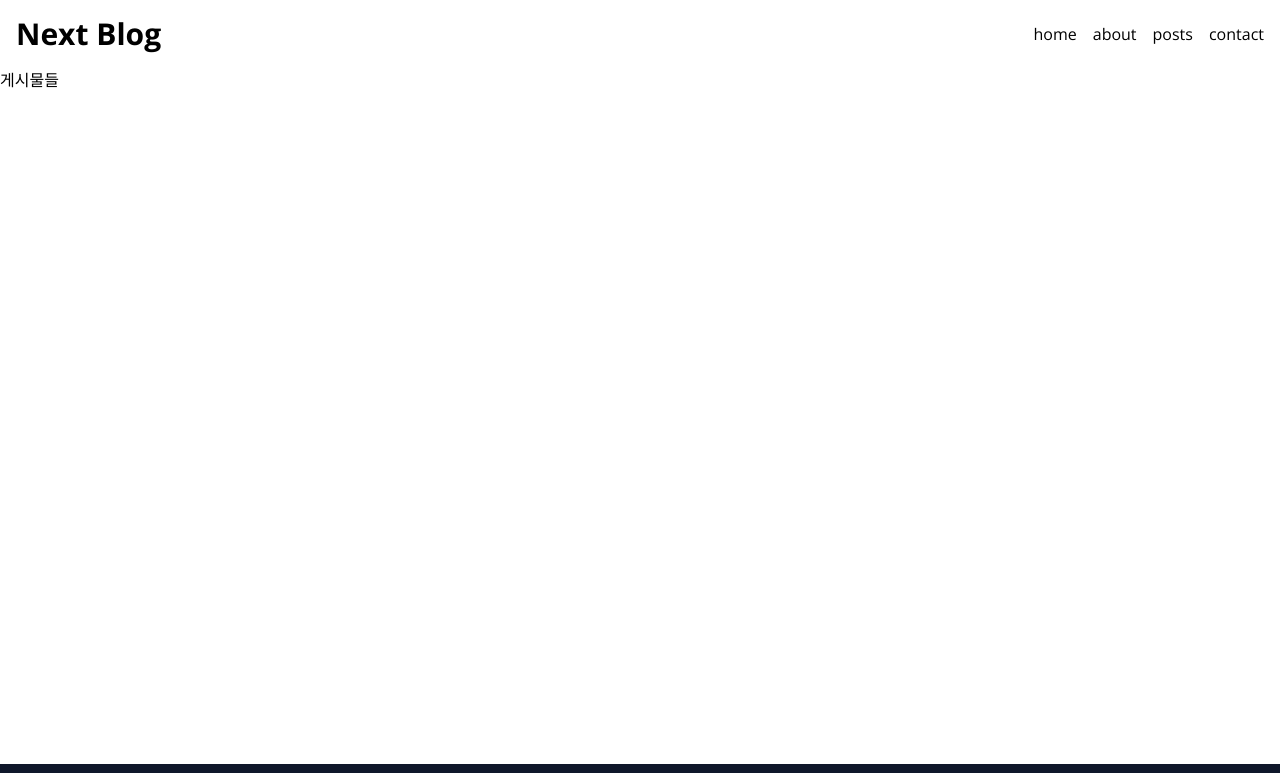
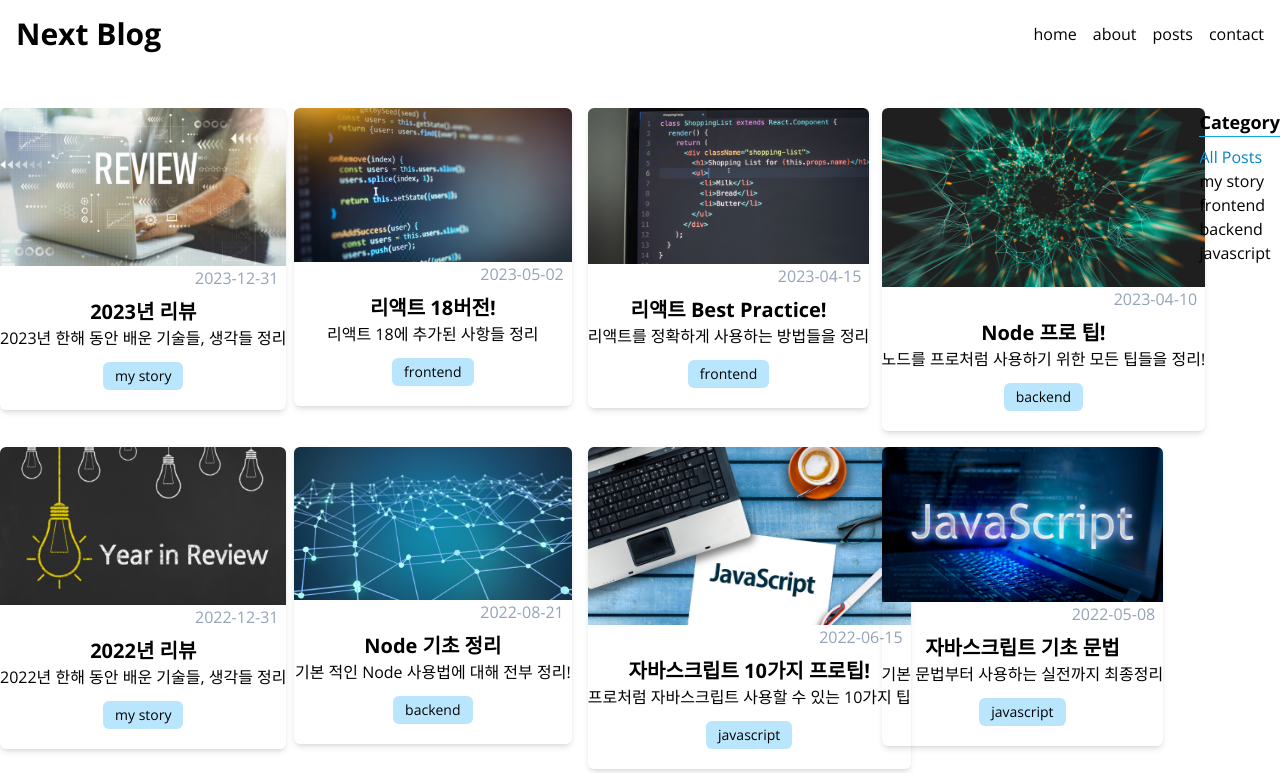
Before and after one commit to seyoung97/blog-nextjs, a Next.js app: page /posts in a window 1280 px wide. Shown: the top 773 px of the page. Built offline with nearby package versions, Linux system fonts and the light colour scheme.

Commit message:
🔧Feat: filtering posts

```diff
--- a/src/app/posts/page.tsx
+++ b/src/app/posts/page.tsx
@@ -1,3 +1,9 @@
-export default function PostsPage() {
-  return <div>게시물들</div>;
+import { getAllPosts } from "@/service/posts";
+import FilterablePosts from "@/components/FilterablePosts";
+
+export default async function PostsPage() {
+  const posts = await getAllPosts();
+  const categories = [...new Set(posts.map((post) => post.category))];
+
+  return <FilterablePosts posts={posts} categories={categories} />;
 }
--- /dev/null
+++ b/src/components/Categories.tsx
@@ -0,0 +1,29 @@
+"use client";
+type Props = {
+  categories: string[];
+  selected: string;
+  onClick: (category: string) => void;
+};
+
+export default function Categories({ categories, selected, onClick }: Props) {
+  return (
+    <section>
+      <h2 className="font-bold text-lg mb-2 border-b border-sky-500">
+        Category
+      </h2>
+      <ul>
+        {categories.map((category) => (
+          <li
+            key={category}
+            onClick={() => onClick(category)}
+            className={`cursor-pointer hover:text-sky-500 ${
+              category === selected && "text-sky-600"
+            }`}
+          >
+            {category}
+          </li>
+        ))}
+      </ul>
+    </section>
+  );
+}
--- /dev/null
+++ b/src/components/FilterablePosts.tsx
@@ -0,0 +1,31 @@
+"use client";
+import { Post } from "@/service/posts";
+import { useState } from "react";
+import Categories from "./Categories";
+import PostsGrid from "./PostsGrid";
+
+type Props = {
+  posts: Post[];
+  categories: string[];
+};
+
+const ALL_POSTS = "All Posts";
+
+export default function FilterablePosts({ posts, categories }: Props) {
+  const [selected, setSelected] = useState(ALL_POSTS);
+  const filtered =
+    selected === ALL_POSTS
+      ? posts
+      : posts.filter((post) => post.category === selected);
+
+  return (
+    <section className="flex gap-10 my-10">
+      <PostsGrid posts={filtered} />
+      <Categories
+        categories={[ALL_POSTS, ...categories]}
+        selected={selected}
+        onClick={setSelected}
+      />
+    </section>
+  );
+}
```
